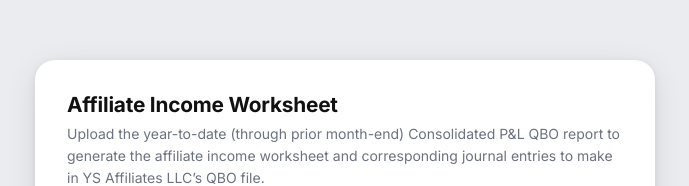
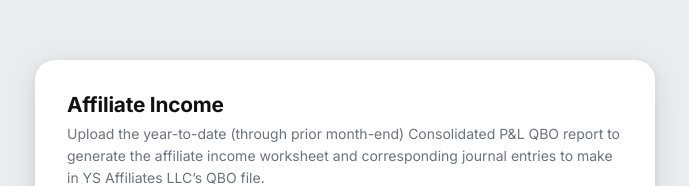
Before and after one commit to ysaccounting/Affiliate-Income, a plain HTML site: page index.html in a window 1280 px wide. Shown: the part 158-344 px from the top of the page, without its empty margins (295-984 px from the left). Drawn offline with Linux system fonts and the light colour scheme.

Commit message:
Change title and card title to 'Affiliate Income'

```diff
--- a/index.html
+++ b/index.html
@@ -3,7 +3,7 @@
 <head>
 <meta charset="UTF-8">
 <meta name="viewport" content="width=device-width, initial-scale=1.0">
-<title>Affiliate Income Worksheet</title>
+<title>Affiliate Income</title>
 <style>
   @import url('https://fonts.googleapis.com/css2?family=Inter:wght@300;400;500;600;700&display=swap');
   *, *::before, *::after { box-sizing: border-box; margin: 0; padding: 0; }
@@ -68,7 +68,7 @@
 <body>
 <div class="card">
   <div class="card-body">
-    <div class="card-title">Affiliate Income Worksheet</div>
+    <div class="card-title">Affiliate Income</div>
     <div class="card-sub">Upload the year-to-date (through prior month-end) Consolidated P&amp;L QBO report to generate the affiliate income worksheet and corresponding journal entries to make in YS Affiliates LLC&rsquo;s QBO file.</div>
 
     <div class="section-label">Consolidated P&amp;L</div>
```
